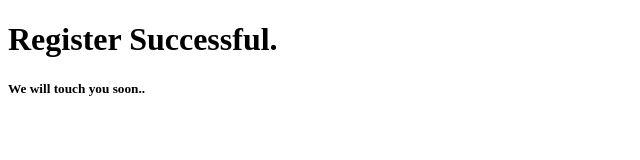
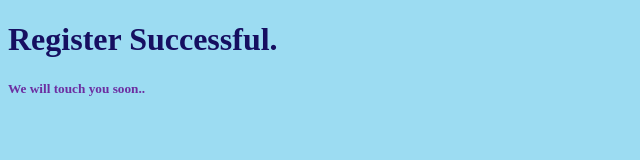
Before and after one commit to subhan-behera/subhan.portfolio, a plain HTML site: page welcome.html in a window 1280 px wide. Shown: the whole page, without its empty margins (0-640 px from the left). Drawn offline with Linux system fonts and the light colour scheme.

Commit message:
Update welcome.html

```diff
--- a/welcome.html
+++ b/welcome.html
@@ -5,6 +5,7 @@
     <meta http-equiv="X-UA-Compatible" content="IE=edge">
     <meta name="viewport" content="width=device-width, initial-scale=1.0">
     <title>WELCOME</title>
+     <link rel="stylesheet" href="./assets/css/welcome.css">
 </head>
 <body>
 
```
